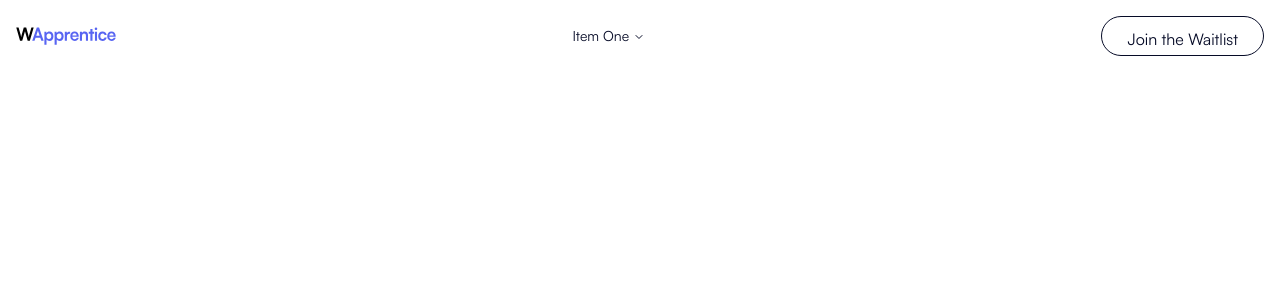
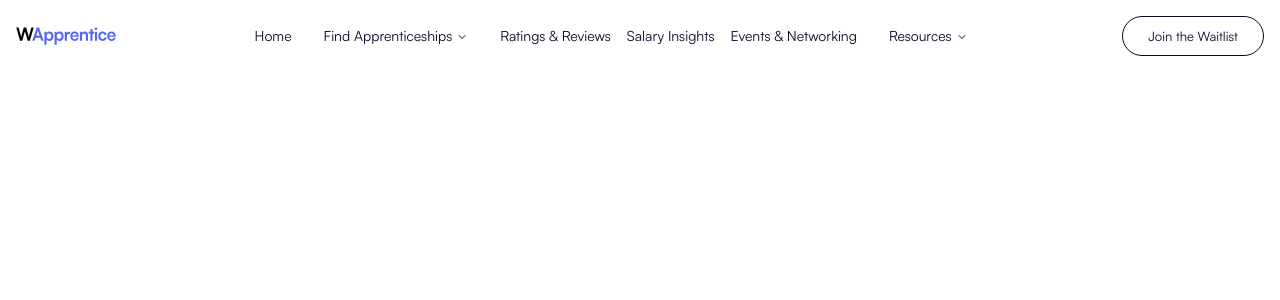
Before and after one commit to tobilobasalawu/WApprentice, a Next.js app: page / in a window 1280 px wide. Shown: the top 300 px of the page. Built offline with nearby package versions, Linux system fonts and the light colour scheme.

Commit message:
Adding shadcn styling to navigation

```diff
--- a/src/app/globals.css
+++ b/src/app/globals.css
@@ -42,6 +42,7 @@ body {
   border-radius: 35px;
   text-align: center;
   height: 40px;
+  font-size: small;
 }
 
 .btn-secondary {
--- a/src/components/Header.tsx
+++ b/src/components/Header.tsx
@@ -1,31 +1,101 @@
 'use client'
 import Image from "next/image";
+import * as React from "react"
+import Link from "next/link"
+
+import { cn } from "@/lib/utils"
 import {
   NavigationMenu,
   NavigationMenuContent,
-  NavigationMenuIndicator,
   NavigationMenuItem,
   NavigationMenuLink,
   NavigationMenuList,
   NavigationMenuTrigger,
-  NavigationMenuViewport,
+  navigationMenuTriggerStyle,
 } from "@/components/ui/navigation-menu"
 import Button from "./Button";
 
 
 export default function Header() {
 
+  const components:{title: string, description: string}[] = [{
+    title: 'CV Builder',
+    description: 'Craft the perfect CV with our intuitive builder designed to showcase your skills and experience',
+  },{
+    title: 'Assessment Practice',
+    description: 'Prepare for aptitude tests and interviews with practice materials that boost your confidence',
+  },
+  {
+    title: 'Interview Tips',
+    description: 'Master your interviews with expert advice, sample questions, and proven techniques',
+  },{
+    title: 'Focus Time Scheduler',
+    description: 'Stay productive by scheduling dedicated blocks of time to work on your applications',
+  },
+  {
+    title: 'Networking Events',
+    description: 'Connect with employers, apprentices, and mentors at exclusive events designed to grow your opportunities.',
+  }]
+
+  const components2:{title: string, description: string}[] = [{
+    title: 'Application Tracker',
+    description: 'Monitor all your submitted applications in one place and stay updated on their status',
+  }]
+
   return (
     <div className="flex items-center justify-between p-4 text-primary">
       <Image src="/logo.svg" alt="WApprentice" width={100} height={100} />
-      <NavigationMenu className="flex flex-row">
-        <NavigationMenuList>
+      <NavigationMenu className="flex flex-row text-14 cursor-pointer">
+        <NavigationMenuList className="flex space-x-4">
+
           <NavigationMenuItem>
-            <NavigationMenuTrigger>Item One</NavigationMenuTrigger>
+            Home
+          </NavigationMenuItem>
+
+          <NavigationMenuItem>
+            <NavigationMenuTrigger>Find Apprenticeships</NavigationMenuTrigger>
             <NavigationMenuContent>
-              <NavigationMenuLink>Link</NavigationMenuLink>
+              <ul className="grid w-[400px] gap-3 p-4 md:w-[500px] md:grid-cols-1 lg:w-[600px] ">
+                {components2.map((component) => (
+                  <ListItem
+                    key={component.title}
+                    title={component.title}
+                  >
+                    {component.description}
+                  </ListItem>
+                ))}
+              </ul>
             </NavigationMenuContent>
           </NavigationMenuItem>
+
+          <NavigationMenuItem>
+            Ratings & Reviews
+          </NavigationMenuItem>
+
+          <NavigationMenuItem>
+            Salary Insights
+          </NavigationMenuItem>
+
+          <NavigationMenuItem>
+            Events & Networking
+          </NavigationMenuItem>
+
+          <NavigationMenuItem>
+            <NavigationMenuTrigger>Resources</NavigationMenuTrigger>
+            <NavigationMenuContent>
+              <ul className="grid w-[400px] gap-3 p-4 md:w-[500px] md:grid-cols-2 lg:w-[600px] ">
+                {components.map((component) => (
+                  <ListItem
+                    key={component.title}
+                    title={component.title}
+                  >
+                    {component.description}
+                  </ListItem>
+                ))}
+              </ul>
+            </NavigationMenuContent>
+          </NavigationMenuItem>
+
         </NavigationMenuList>
       </NavigationMenu>
 
@@ -33,3 +103,29 @@ export default function Header() {
     </div>
   );
 }
+
+const ListItem = React.forwardRef<
+  React.ElementRef<"a">,
+  React.ComponentPropsWithoutRef<"a">
+>(({ className, title, children, ...props }, ref) => {
+  return (
+    <li>
+      <NavigationMenuLink asChild>
+        <a
+          ref={ref}
+          className={cn(
+            "block select-none space-y-1 rounded-md p-3 leading-none no-underline outline-none transition-colors hover:bg-accent hover:text-accent-foreground focus:bg-accent focus:text-accent-foreground",
+            className
+          )}
+          {...props}
+        >
+          <div className="text-sm font-medium leading-none">{title}</div>
+          <p className="line-clamp-2 text-sm leading-snug text-muted-foreground">
+            {children}
+          </p>
+        </a>
+      </NavigationMenuLink>
+    </li>
+  )
+})
+ListItem.displayName = "ListItem"
--- a/src/components/ui/navigation-menu.tsx
+++ b/src/components/ui/navigation-menu.tsx
@@ -12,7 +12,7 @@ const NavigationMenu = React.forwardRef<
   <NavigationMenuPrimitive.Root
     ref={ref}
     className={cn(
-      "relative z-10 flex max-w-max flex-1 items-center justify-center",
+      "relative z-10 flex max-w-max flex-1 items-center justify-center text-sm ",
       className
     )}
     {...props}
@@ -41,7 +41,7 @@ NavigationMenuList.displayName = NavigationMenuPrimitive.List.displayName
 const NavigationMenuItem = NavigationMenuPrimitive.Item
 
 const navigationMenuTriggerStyle = cva(
-  "group inline-flex h-9 w-max items-center justify-center rounded-md bg-background px-4 py-2 text-sm font-medium transition-colors hover:bg-accent hover:text-accent-foreground focus:bg-accent focus:text-accent-foreground focus:outline-none disabled:pointer-events-none disabled:opacity-50 data-[active]:bg-accent/50 data-[state=open]:bg-accent/50"
+  "group inline-flex h-9 w-max items-center justify-center rounded-md bg-background px-4 py-2 text-sm font-regular transition-colors hover:bg-accent hover:text-accent-foreground focus:bg-accent focus:text-accent-foreground focus:outline-none disabled:pointer-events-none disabled:opacity-50 data-[active]:bg-accent/50 data-[state=open]:bg-accent/50"
 )
 
 const NavigationMenuTrigger = React.forwardRef<
```
